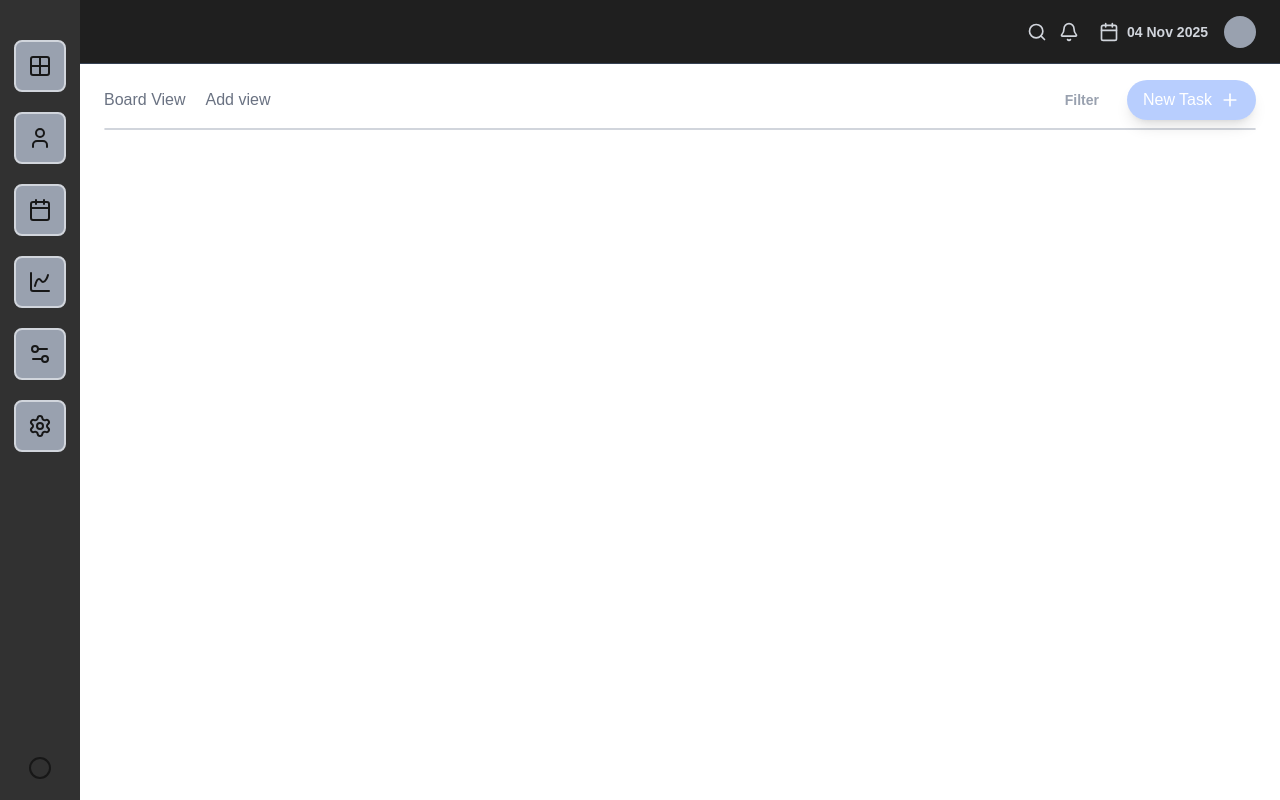
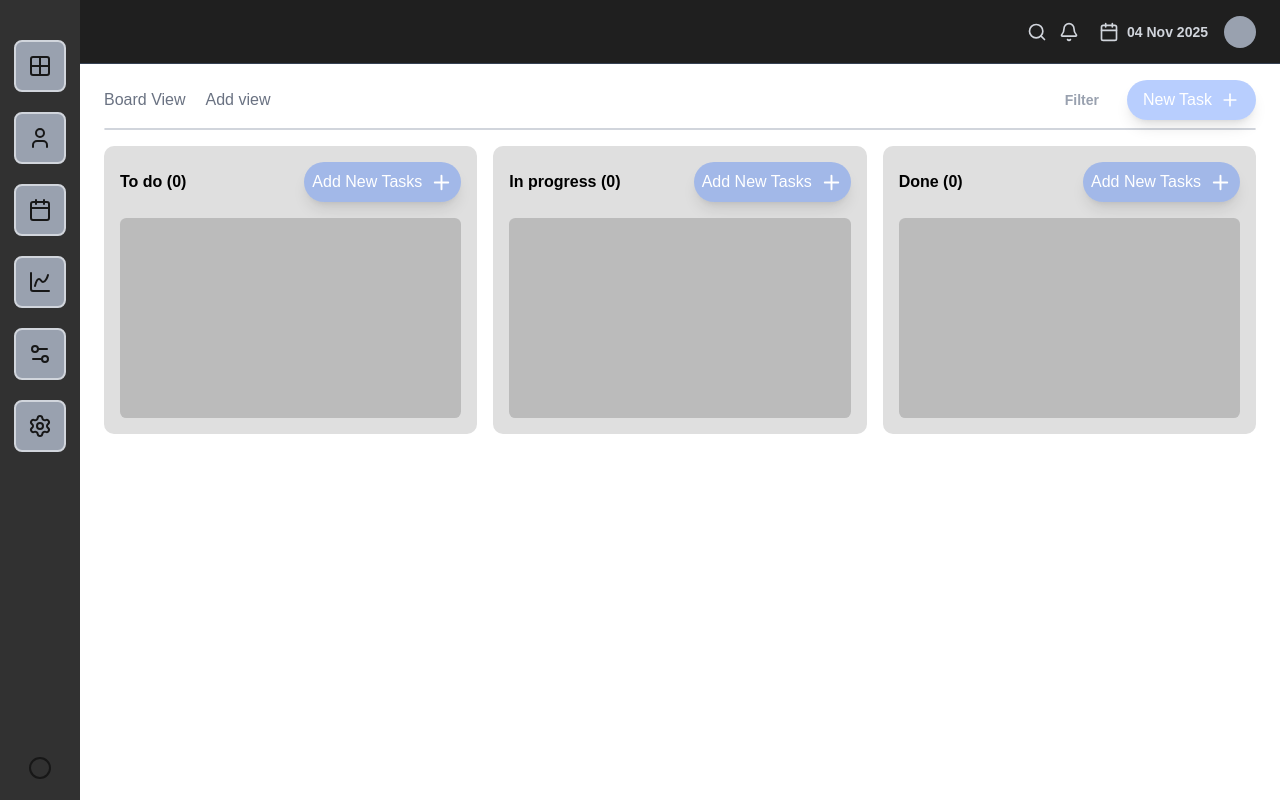
Before and after one commit to bakar255/todogit, a Next.js app: page / in a window 1280 px wide. Built offline with nearby package versions, Linux system fonts and the light colour scheme.

Commit message:
feat: add kanban columns into dashboard modify task card component

```diff
--- a/app/components/dashboard/TaskCard.tsx
+++ b/app/components/dashboard/TaskCard.tsx
@@ -1 +1,25 @@
-export default function TaskCard  // C'est quoi le but?
+
+
+interface Task {
+    id: string;
+    title: string;
+    assignement: string;
+}
+
+interface TaskProps {
+    task: Task;
+}
+
+// Enfaite il ya la column, ou tu remplis de taskCard, mais pour remplir les tasks cards dynamiquement pour chaque card
+// Comme titre, prorité, assignement de la tâche. Donc on fais une interface Task ou il y'aura les params a remplir.
+//
+
+export default function TaskCard({task}: TaskProps) {
+
+    return(
+        <div className="bg-white">
+           <span className="text-sm text-black font-bold text-2xl"> {task.title} </span>
+        </div>
+    )
+
+}
--- a/app/components/dashboard/dashboard.tsx
+++ b/app/components/dashboard/dashboard.tsx
@@ -3,6 +3,7 @@
 import { Plus, Ellipsis, GripHorizontal, Grip,  } from "lucide-react";
 import { useState } from "react";
 import Modal from "../Modal";
+import KanbanCol from "./kanbanCol";
 
 export default function Dashboard() {
 
@@ -36,9 +37,28 @@ export default function Dashboard() {
 
       <div className="border border-gray-300 mt-4 w-full rounded-full "></div>
 
-      <div className="flex cols-span-3 space-x-4 t-4">
+      <div className="flex cols-span-3 space-x-4 t-4 justify-center">
 
+      <KanbanCol
+      title =  "To do"
+      count={0}
+      onAddTask={() => setIsModalOpen(true)}
+      >
+      </KanbanCol>
 
+      <KanbanCol
+      title = "In progress"
+      count={0}
+      >
+      </KanbanCol>
+
+      <KanbanCol
+      title = "Done"
+      count={0}
+      >
+      </KanbanCol>
+
+     </div>
 
       <Modal
         isOpen={isModalOpen}
@@ -121,6 +141,5 @@ export default function Dashboard() {
       </Modal>
 
     </div>
-    </div>
   );
 }
--- a/app/components/dashboard/kanbanCol.tsx
+++ b/app/components/dashboard/kanbanCol.tsx
@@ -1,12 +1,13 @@
 import { Plus } from "lucide-react";
 
 interface KanbanColProps {
-    count: number;
+    title: string; // To do
+    count: number; // (5)
     children: React.ReactNode;
     onAddTask?: () => void;
 }
 
-export default function KanbanCol({children, count, onAddTask}: KanbanColProps ) {
+export default function KanbanCol({children, count, title, onAddTask}: KanbanColProps ) {
 
     return (
 
@@ -15,7 +16,7 @@ export default function KanbanCol({children, count, onAddTask}: KanbanColProps )
         <div className="flex justify-between items-center w-full mb-4">
 
           <div>
-           <span className="text-sm font-bold text-black">To do({count})</span> {/* For each count of tasks */}
+           <span className="font-bold text-black"> {title} ({count})</span> {/* For each count of tasks */}
           </div>
 
           <div>
```
Also changed, not shown: app/components/dashboard/TaskForm.tsx (added), 1 other file (tests, documents, lock files or other folders).
